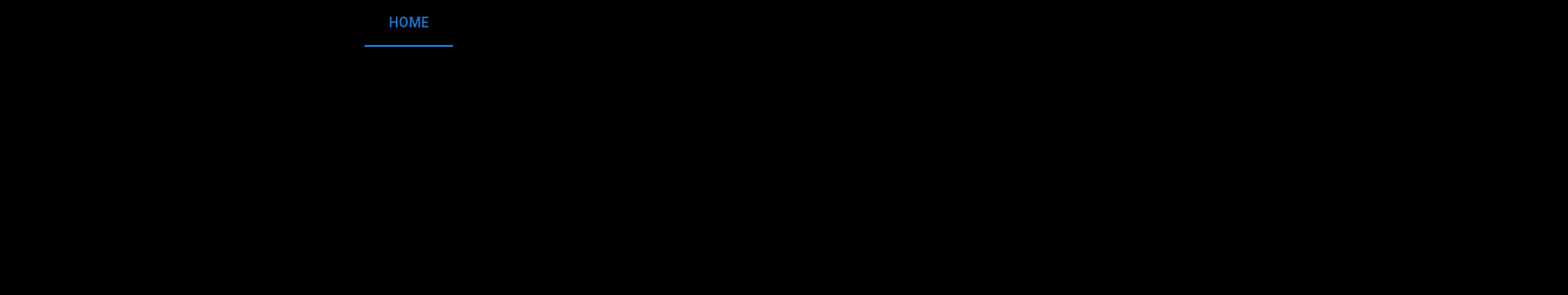
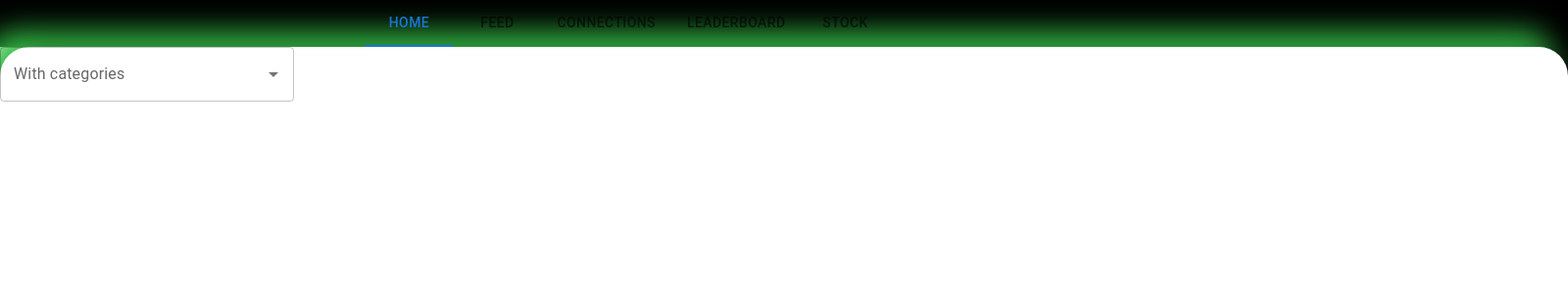
Before and after one commit to shreyesk/FantaStock, a React app in the folder boiler_client/: page / in a window 1280 px wide. Shown: the top 302 px of the page at 98% size, 1600 px wide, since content can reach past the window. Built offline with nearby package versions, Linux system fonts and the light colour scheme.

Commit message:
front end

```diff
--- a/boiler_client/package.json
+++ b/boiler_client/package.json
@@ -5,9 +5,9 @@
   "proxy": "http://0.0.0.0:3001",
   "dependencies": {
     "@auth0/auth0-react": "^2.2.4",
-    "@emotion/react": "^11.11.1",
+    "@emotion/react": "^11.11.3",
     "@emotion/styled": "^11.11.0",
-    "@mui/material": "^5.15.0",
+    "@mui/material": "^5.15.6",
     "@testing-library/jest-dom": "^5.17.0",
     "@testing-library/react": "^13.4.0",
     "@testing-library/user-event": "^13.5.0",
--- a/boiler_client/src/Pages/Landing/Landing.css
+++ b/boiler_client/src/Pages/Landing/Landing.css
@@ -198,3 +198,8 @@ body {
   }
 
   /* Add additional styling for your leaderboard content as needed */
+
+  .searchContainer{
+    display:flex;
+    background-color: #ffffff;
+  }
--- a/boiler_client/src/Pages/Landing/Landing.js
+++ b/boiler_client/src/Pages/Landing/Landing.js
@@ -6,21 +6,24 @@ import './Landing.css';
 import Leaderboard from './Leaderboard.js';
 import Main from "./Main";
 import LoginButton from '../../Components/LoginButton.js';
+import StockGraph from './StockGraph.js';
+import StockSearch from './StockSearch.js';
+import SearchPage from './SearchPage.js';
 
 function Landing() {
   const { user, isAuthenticated, isLoading } = useAuth0();
 
-  const [currentForm, setCurrentForm]=useState("main")
+  const [currentForm, setCurrentForm]=useState("search")
   const [getData, setGetData] = useState()
   const [postData, setPostData] = useState()
 
-  if(!isAuthenticated) {
-    return <LoginButton />
-  } else {
-    console.log(user);
-    const createUserData = {'name': user.name, 'sub': user.sub};
-    fetchPost("/create_user", createUserData);
-  }
+  // if(!isAuthenticated) {
+  //   return <LoginButton />
+  // } else {
+  //   console.log(user);
+  //   const createUserData = {'name': user.name, 'sub': user.sub};
+  //   fetchPost("/create_user", createUserData);
+  // }
 
   // useEffect(() =>{
   //   fetchGet("/default_greet").then(data => {
@@ -40,6 +43,7 @@ function Landing() {
       /*Sorry for this compact code if else wasnt working and knew no other way*/
       currentForm === "main" ? <Main onFormSwitch={setCurrentForm} />:
       currentForm === "lead" ? <Leaderboard onFormSwitch={setCurrentForm} />:
+      currentForm === "search" ? <SearchPage onFormSwitch={setCurrentForm} />:
 
       // currentForm === "print" ? <Print onFormSwitch={setCurrentForm} plan={plan}/>:
 
--- /dev/null
+++ b/boiler_client/src/Pages/Landing/SearchPage.js
@@ -0,0 +1,25 @@
+
+import React from 'react';
+import StockGraph from './StockGraph';
+import InvestmentDetails from './InvestmentDetails';
+import './Landing.css'; // Import the CSS file for styling
+
+import StockSearch from './StockSearch';
+
+const SearchPage = () => {
+    return (
+    <div class="searchContainer">
+        <div className="app-container">
+            <div className="back">
+                <div className="app-main">
+                    {/* <StockGraph /> */}
+                    {/* <InvestmentDetails /> */}
+                </div>
+            <StockSearch/>
+            </div>
+        </div>
+    </div>
+    );
+  }
+
+  export default SearchPage;
--- a/boiler_client/src/Pages/Landing/StockSearch.js
+++ b/boiler_client/src/Pages/Landing/StockSearch.js
@@ -1,36 +1,25 @@
 import * as React from 'react';
 import TextField from '@mui/material/TextField';
-import Stack from '@mui/material/Stack';
 import Autocomplete from '@mui/material/Autocomplete';
 
 export default function StockSearch() {
+  const options = top100Films.map((option) => {
+    const firstLetter = option.title[0].toUpperCase();
+    return {
+      firstLetter: /[0-9]/.test(firstLetter) ? '0-9' : firstLetter,
+      ...option,
+    };
+  });
+
   return (
-    <div>
-    <Stack spacing={2} sx={{ width: 300 }}>
-      <Autocomplete
-        id="free-solo-demo"
-        freeSolo
-        options={top100Films.map((option) => option.title)}
-        renderInput={(params) => <TextField {...params} label="freeSolo" />}
-      />
-      <Autocomplete
-        freeSolo
-        id="free-solo-2-demo"
-        disableClearable
-        options={top100Films.map((option) => option.title)}
-        renderInput={(params) => (
-          <TextField
-            {...params}
-            label="Search input"
-            InputProps={{
-              ...params.InputProps,
-              type: 'search',
-            }}
-          />
-        )}
-      />
-    </Stack>
-    </div>
+    <Autocomplete
+      id="grouped-demo"
+      options={options.sort((a, b) => -b.firstLetter.localeCompare(a.firstLetter))}
+      groupBy={(option) => option.firstLetter}
+      getOptionLabel={(option) => option.title}
+      sx={{ width: 300 }}
+      renderInput={(params) => <TextField {...params} label="With categories" />}
+    />
   );
 }
 
```
Also changed, not shown: 1 other file.
